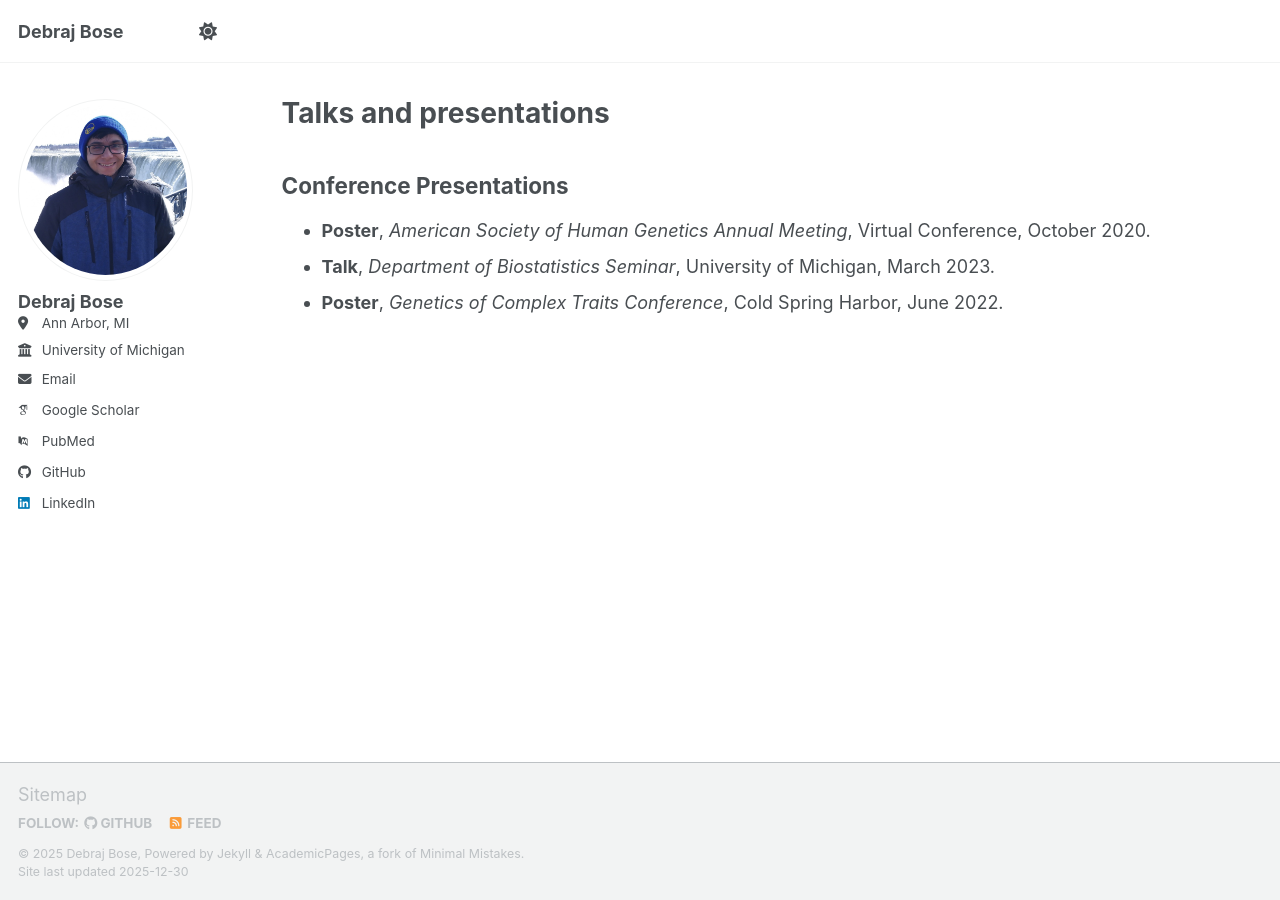
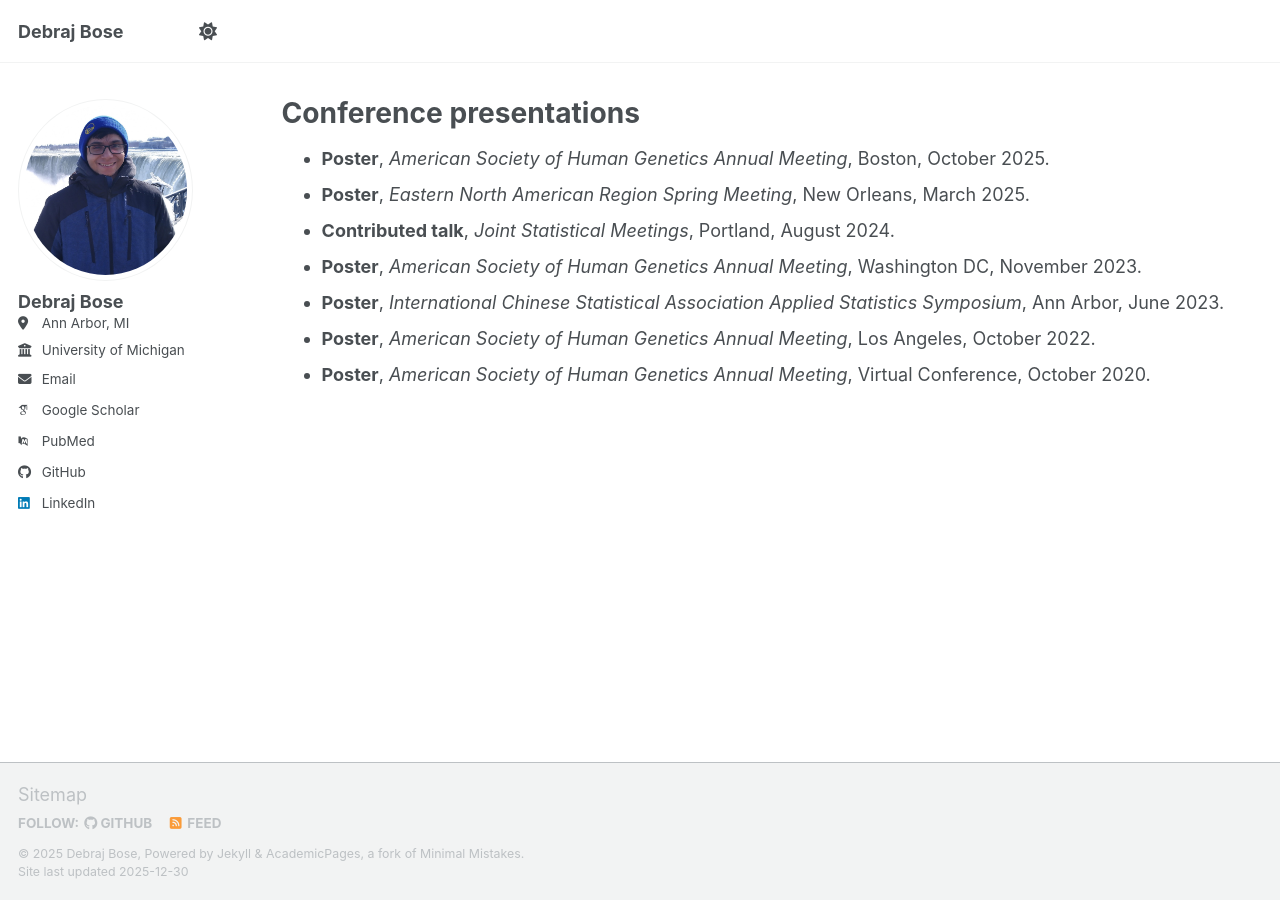
Before and after one commit to bosedebraj96/bosedebraj96.github.io, a Jekyll site: the page built from _pages/talks.html, in a window 1280 px wide. Built offline with Jekyll 4.4.1, drawn with Linux system fonts in a browser that asks for light colours; some web fonts are replaced; a script bundle is joined from its source files by our own code; library files that are not in the unit come from our copies.

Commit message:
Update talks.html
Listed all posters and talks

```diff
--- a/_pages/talks.html
+++ b/_pages/talks.html
@@ -1,6 +1,6 @@
 ---
 layout: archive
-title: "Talks and presentations"
+title: "Conference presentations"
 permalink: /talks/
 author_profile: true
 ---
@@ -17,21 +17,39 @@ author_profile: true
 {% endfor %}
 {% endcomment %}
 
-<h2>Conference Presentations</h2>
+<ul>
+  <li>
+    <strong>Poster</strong>, <em>American Society of Human Genetics Annual Meeting</em>,
+    Boston, October 2025.
+  </li>
 
-<ul>
+  <li>
+    <strong>Poster</strong>, <em>Eastern North American Region Spring Meeting</em>,
+    New Orleans, March 2025.
+  </li>
+
+  <li>
+    <strong>Contributed talk</strong>, <em>Joint Statistical Meetings</em>,
+    Portland, August 2024.
+  </li>
+
+  <li>
+    <strong>Poster</strong>, <em>American Society of Human Genetics Annual Meeting</em>,
+    Washington DC, November 2023.
+  </li>
+
+  <li>
+    <strong>Poster</strong>, <em>International Chinese Statistical Association Applied Statistics Symposium</em>,
+    Ann Arbor, June 2023.
+  </li>
+
+  <li>
+    <strong>Poster</strong>, <em>American Society of Human Genetics Annual Meeting</em>,
+    Los Angeles, October 2022.
+  </li>
+
   <li>
     <strong>Poster</strong>, <em>American Society of Human Genetics Annual Meeting</em>,
     Virtual Conference, October 2020.
   </li>
-
-  <li>
-    <strong>Talk</strong>, <em>Department of Biostatistics Seminar</em>,
-    University of Michigan, March 2023.
-  </li>
-
-  <li>
-    <strong>Poster</strong>, <em>Genetics of Complex Traits Conference</em>,
-    Cold Spring Harbor, June 2022.
-  </li>
 </ul>
```
